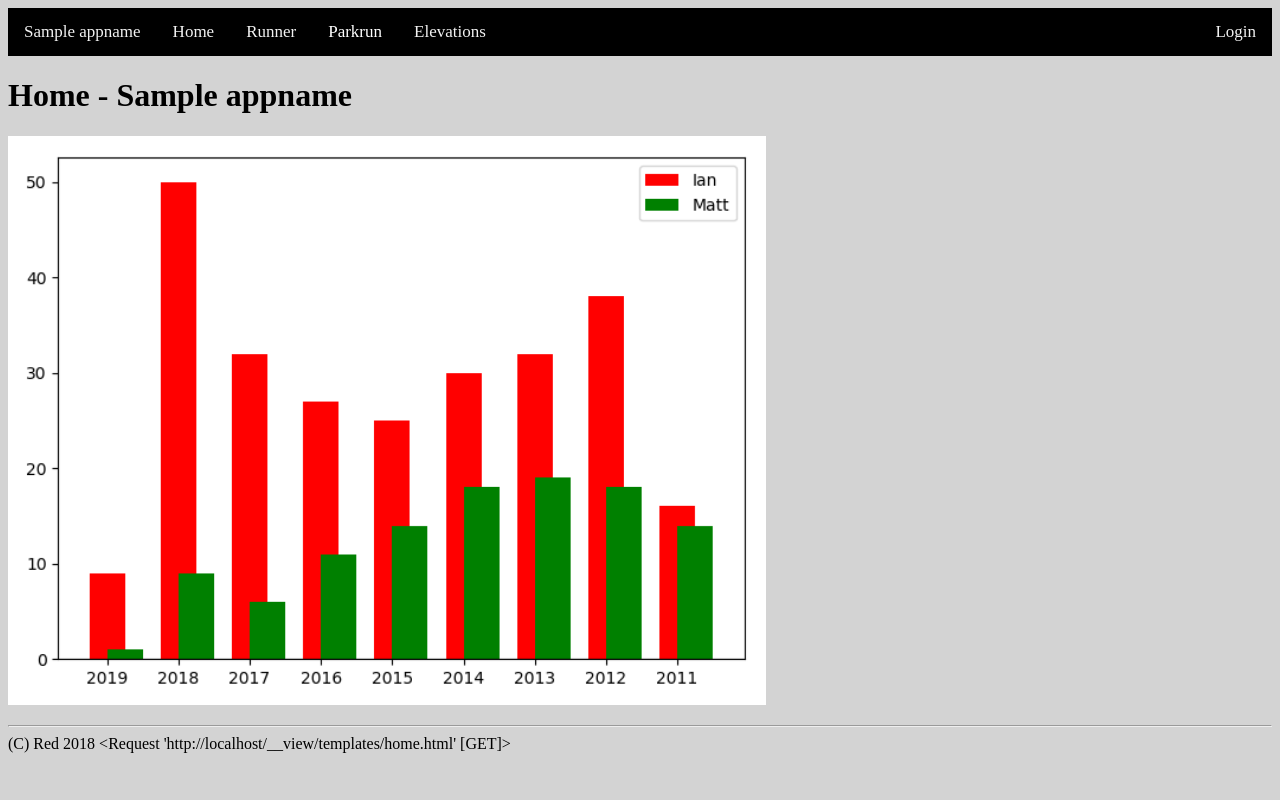
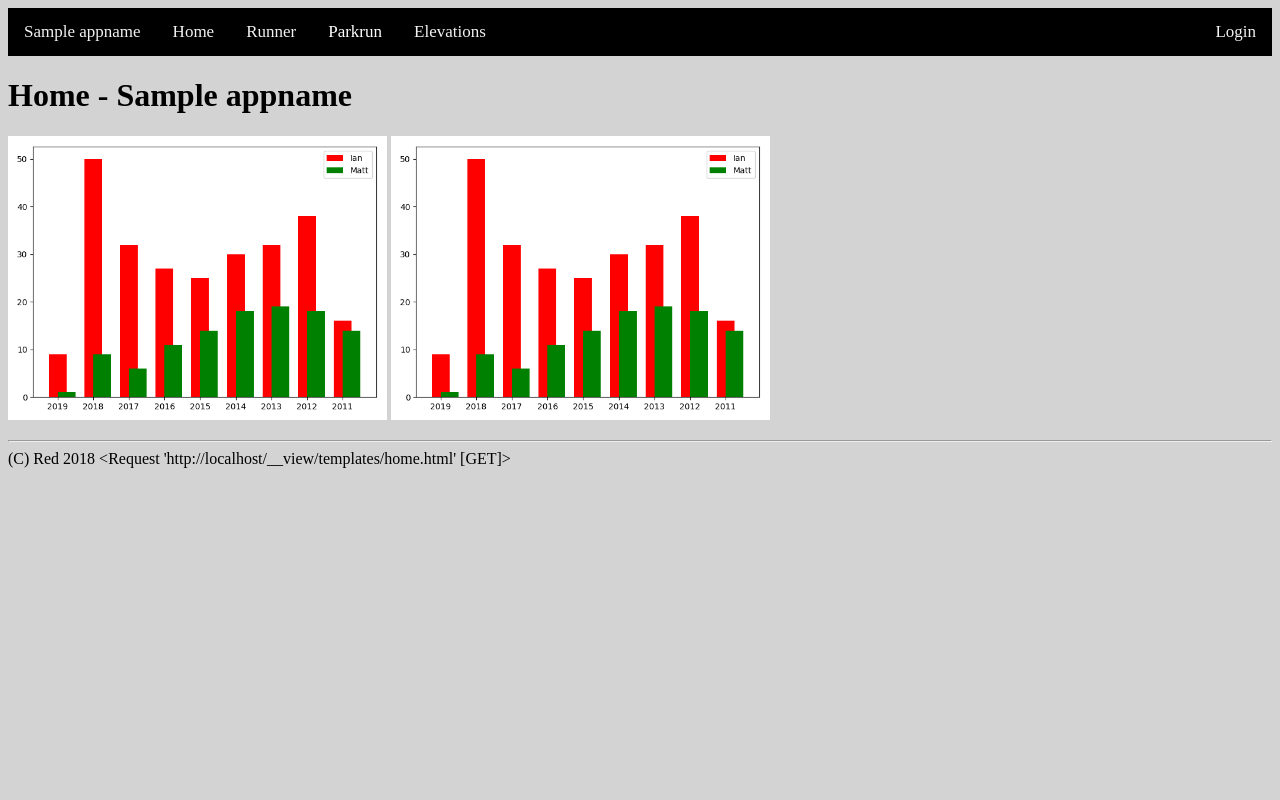
Before and after one commit to idx-horizon/redrunner, a Python web app: template templates/home.html in a window 1280 px wide. Run offline with Jinja, Linux system fonts and the light colour scheme; the template is opened without the code that fills it: most values are stand-ins (such as "Sample title", 1, 10 or a date in 2020).

Commit message:
fixing css reference

```diff
--- a/templates/_header.html
+++ b/templates/_header.html
@@ -60,6 +60,6 @@ function sortTable(n) {
 <html>
 	<head>
 		<title>red runner</title>
-		<link href="/static/mystyle.css?v19.08" rel="stylesheet" type="text/css">
+		<link href="../static/mystyle.css?v19.08" rel="stylesheet" type="text/css">
 	</head>
 	<body>
--- a/templates/home.html
+++ b/templates/home.html
@@ -2,6 +2,7 @@
 {% include "_menubar.html" %}
 
 <h1>Home - {{ appname }}</h1>
-<img src="../static/mygraph.png?" + {{ timestamp }} alt="graph by year" width="60%">
+<img src="../static/mygraph.png?" + {{ timestamp }} alt="graph by year" width="30%">
+<img src="/static/mygraph.png?" + {{ timestamp }} alt="graph by year" width="30%">
 <p>
 {% include "_footer.html" %}
```
